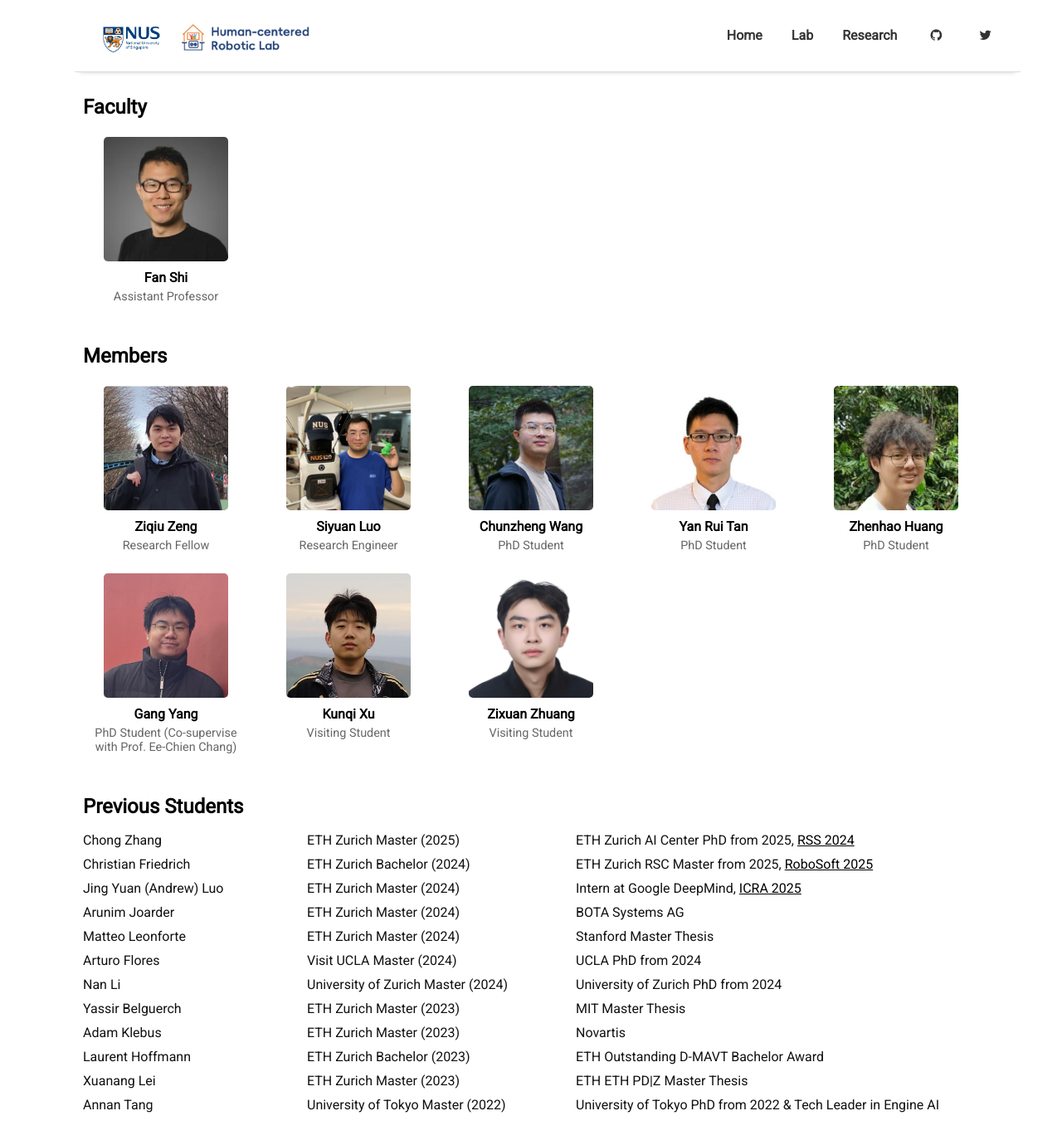
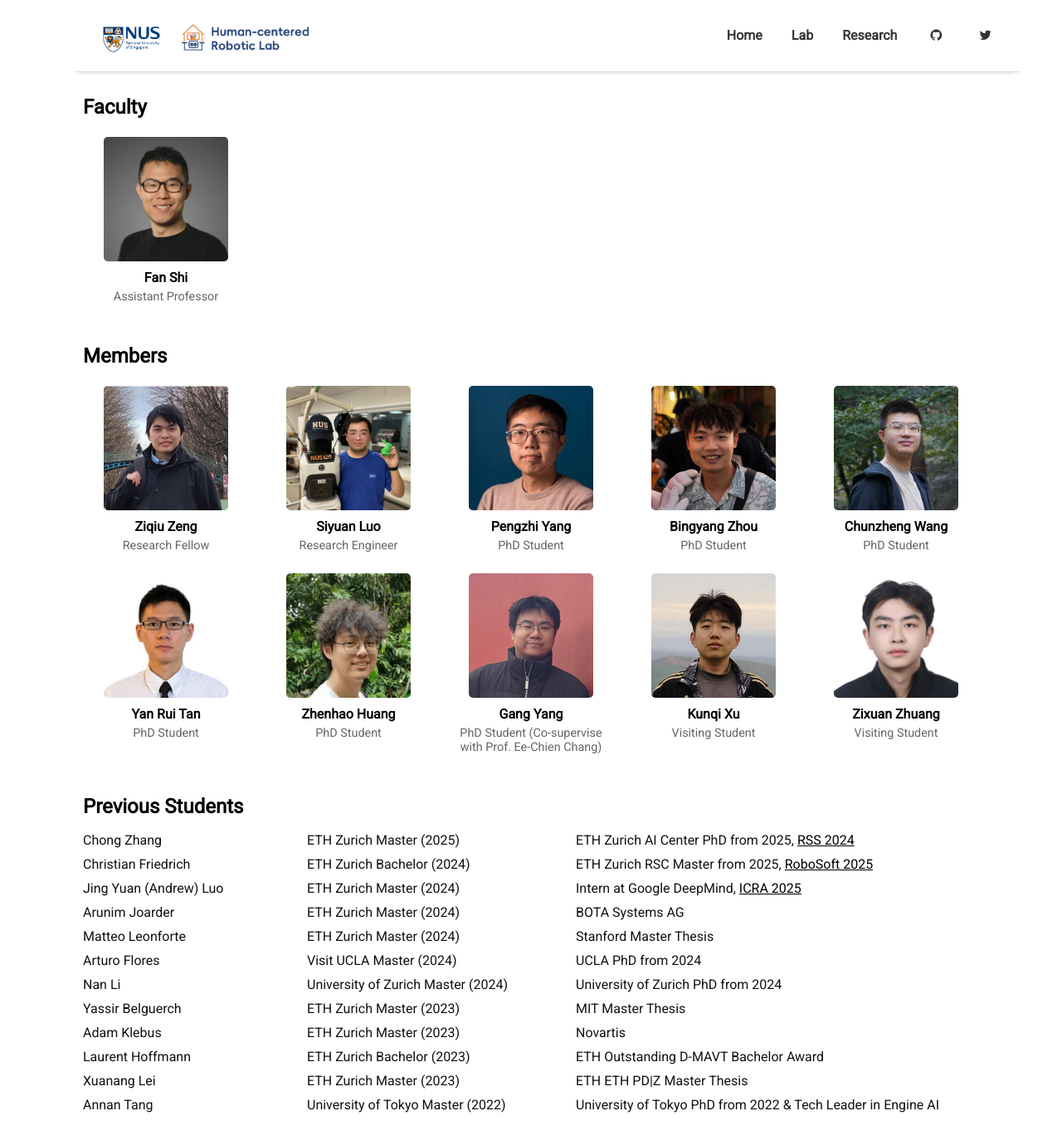
Before and after one commit to NUS-HcRL/nus-hcrl.github.io, a Jekyll site: the page built from pages/lab.md, in a window 1280 px wide and 1399 px high. Shown: the top 1380 px of the window at 83% size. Built offline with Jekyll 4.4.1, drawn with Linux system fonts in a browser that asks for light colours; nearby versions of some CDN libraries.

Commit message:
update people

```diff
--- a/pages/lab.md
+++ b/pages/lab.md
@@ -34,6 +34,18 @@ permalink: /lab
       <div class="member-position">Research Engineer</div>
     </div>
   </a>
+  <a href="https://pengzhi1998.github.io/" class="member-link" target="_blank">
+    <div class="member-card">
+      <img src="/assets/img/Pengzhi.jpg" class="member-photo" alt="Pengzhi Yang">
+      <div class="member-name">Pengzhi Yang</div>
+      <div class="member-position">PhD Student</div>
+    </div>
+  </a>
+  <div class="member-card">
+      <img src="/assets/img/Bingyang.jpg" class="member-photo" alt="Bingyang Zhou">
+      <div class="member-name">Bingyang Zhou</div>
+      <div class="member-position">PhD Student</div>
+  </div>
   <div class="member-card">
       <img src="/assets/img/Chunzheng.jpg" class="member-photo" alt="Chunzheng Wang">
       <div class="member-name">Chunzheng Wang</div>
```
Also changed, not shown: assets/img/Bingyang.jpg (added), assets/img/Pengzhi.jpg (added).
